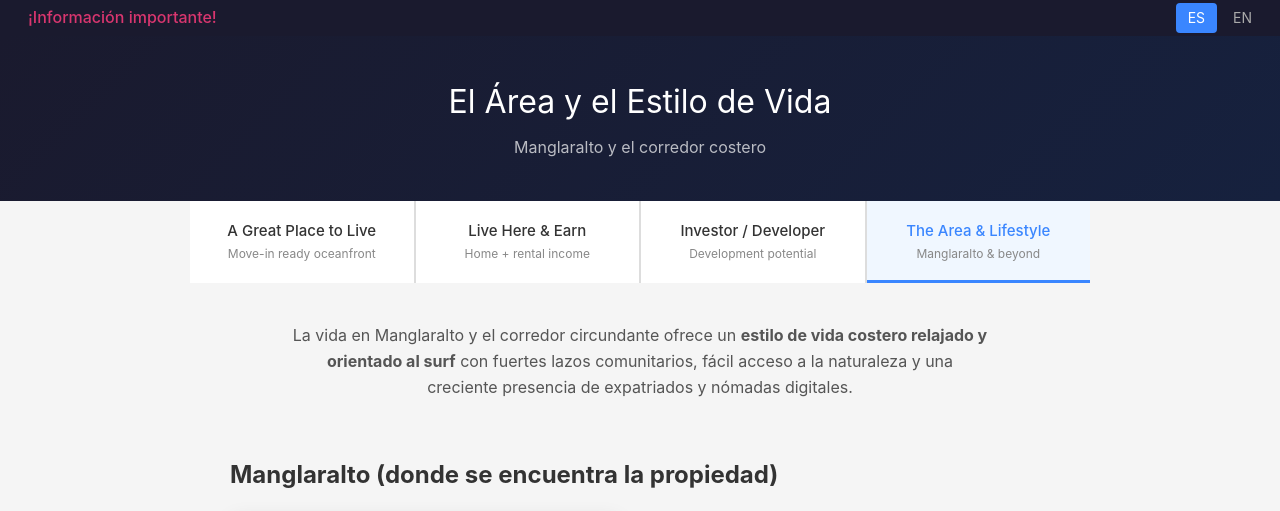
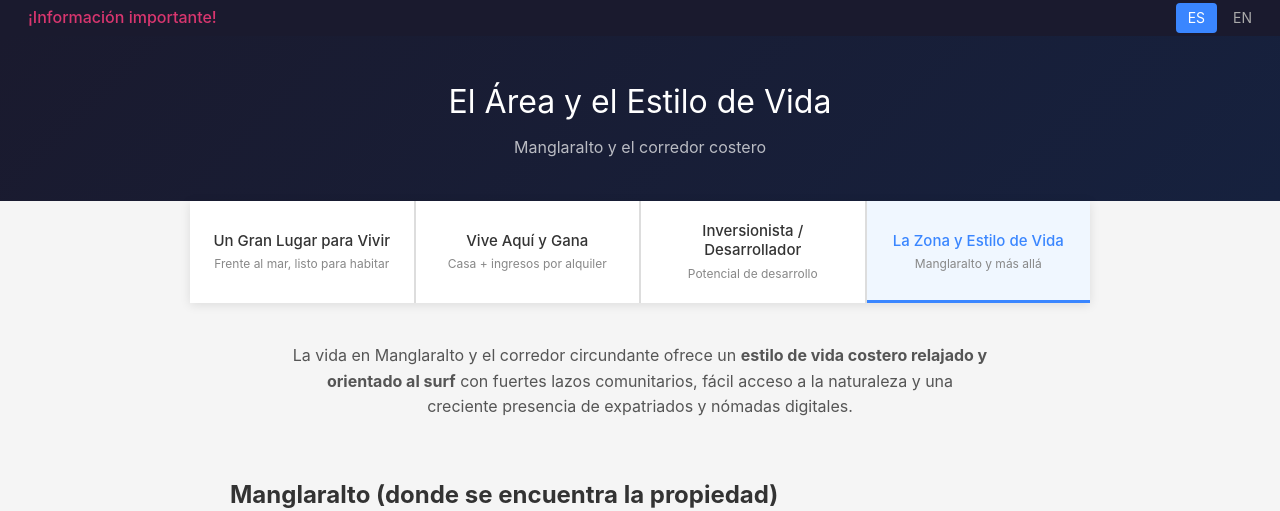
Before and after one commit to almamala/spondylus-tech, a Jekyll site: the page built from es/lifestyle.html, in a window 1280 px wide and 1400 px high, cut to the strip 0-511 px from the top of the window. Built offline with Jekyll 4.4.1, drawn with Linux system fonts in a browser that asks for light colours.

Commit message:
update nav to display language chosen, web nav stays on top, lifestyle table stacks better on mobile

```diff
--- a/_data/nav.yml
+++ b/_data/nav.yml
@@ -1,23 +1,31 @@
-- title: A Great Place to Live
-  subtitle: Move-in ready oceanfront
+- title_en: A Great Place to Live
+  title_es: Un Gran Lugar para Vivir
+  subtitle_en: Move-in ready oceanfront
+  subtitle_es: Frente al mar, listo para habitar
   page_id: index
   url_en: /
   url_es: /es/
 
-- title: Live Here & Earn
-  subtitle: Home + rental income
+- title_en: Live Here & Earn
+  title_es: Vive Aquí y Gana
+  subtitle_en: Home + rental income
+  subtitle_es: Casa + ingresos por alquiler
   page_id: hybrid
   url_en: /hybrid.html
   url_es: /es/hybrid.html
 
-- title: Investor / Developer
-  subtitle: Development potential
+- title_en: Investor / Developer
+  title_es: Inversionista / Desarrollador
+  subtitle_en: Development potential
+  subtitle_es: Potencial de desarrollo
   page_id: investor
   url_en: /investor.html
   url_es: /es/investor.html
 
-- title: The Area & Lifestyle
-  subtitle: Manglaralto & beyond
+- title_en: The Area & Lifestyle
+  title_es: La Zona y Estilo de Vida
+  subtitle_en: Manglaralto & beyond
+  subtitle_es: Manglaralto y más allá
   page_id: lifestyle
   url_en: /lifestyle.html
   url_es: /es/lifestyle.html
--- a/_includes/nav.html
+++ b/_includes/nav.html
@@ -2,12 +2,16 @@
   {% for item in site.data.nav %}
   {% if page.lang == 'es' %}
     {% assign nav_url = item.url_es %}
+    {% assign nav_title = item.title_es %}
+    {% assign nav_subtitle = item.subtitle_es %}
   {% else %}
     {% assign nav_url = item.url_en %}
+    {% assign nav_title = item.title_en %}
+    {% assign nav_subtitle = item.subtitle_en %}
   {% endif %}
   <a href="{{ nav_url | relative_url }}" class="nav-tile{% if page.page_id == item.page_id %} active{% endif %}">
-    <span class="nav-title">{{ item.title }}</span>
-    <span class="nav-subtitle">{{ item.subtitle }}</span>
+    <span class="nav-title">{{ nav_title }}</span>
+    <span class="nav-subtitle">{{ nav_subtitle }}</span>
   </a>
   {% endfor %}
 </nav>
--- a/assets/css/styles.css
+++ b/assets/css/styles.css
@@ -551,6 +551,58 @@ figcaption {
   vertical-align: top;
 }
 
+/* Photo gallery for lifestyle page */
+.photo-gallery {
+  display: grid;
+  grid-template-columns: repeat(auto-fit, minmax(280px, 1fr));
+  gap: 1rem;
+  margin: 1.5rem 0 2rem;
+}
+
+.photo-gallery figure {
+  margin: 0;
+  display: flex;
+  flex-direction: column;
+}
+
+.photo-gallery figure img {
+  width: 100%;
+  height: 260px;
+  object-fit: cover;
+  display: block;
+  border-radius: 4px;
+}
+
+.photo-gallery figcaption {
+  font-size: 0.82rem;
+  color: #666;
+  font-style: italic;
+  padding: 0.4rem 0.2rem 0;
+  line-height: 1.4;
+}
+
+/* Single wide gallery image (solo shots that deserve full width) */
+.photo-gallery.solo {
+  grid-template-columns: 1fr;
+  max-width: 680px;
+}
+
+.photo-gallery.solo figure img {
+  height: 380px;
+}
+
+@media (max-width: 600px) {
+  .photo-gallery {
+    grid-template-columns: 1fr;
+  }
+  .photo-gallery figure img {
+    height: 220px;
+  }
+  .photo-gallery.solo figure img {
+    height: 240px;
+  }
+}
+
 /* --- transparency.html / transparencia.html ---
    Requires <body class="page-transparency"> on that page. */
 
@@ -712,6 +764,36 @@ figcaption {
   .subpage-header {
     padding: 30px 16px;
   }
+
+  /* Responsive tables for lifestyle page only - stack th above td on mobile */
+  .page-lifestyle .specs-table,
+  .page-lifestyle .specs-table tbody,
+  .page-lifestyle .specs-table tr,
+  .page-lifestyle .specs-table th,
+  .page-lifestyle .specs-table td {
+    display: block;
+    width: 100%;
+  }
+
+  .page-lifestyle .specs-table tr {
+    margin-bottom: 1.5rem;
+    border-bottom: 2px solid #ddd;
+    padding-bottom: 1rem;
+  }
+
+  .page-lifestyle .specs-table th {
+    background: transparent;
+    font-size: 1rem;
+    font-weight: 600;
+    color: #1a1a2e;
+    padding: 0 0 0.5rem 0;
+    border-bottom: none;
+  }
+
+  .page-lifestyle .specs-table td {
+    padding: 0.5rem 0 0 0;
+    border-bottom: none;
+  }
 }
 
 
@@ -724,9 +806,13 @@ figcaption {
   }
 
   .tab-nav {
+    position: sticky;
+    top: 36px;
     grid-template-columns: repeat(4, 1fr);
     max-width: 900px;
     margin: 0 auto;
+    z-index: 90;
+    box-shadow: 0 2px 10px rgba(0,0,0,0.1);
   }
 
   /* Auto-alternating: odd = image left, even = image right */
```
Also changed, not shown: lifestyle.html (+1 -57 lines).
